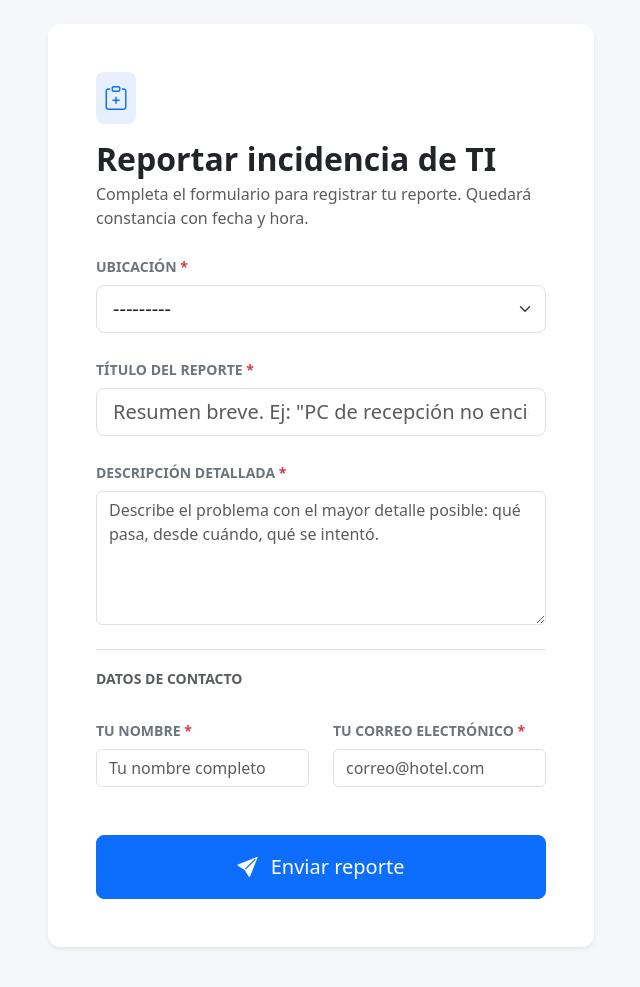
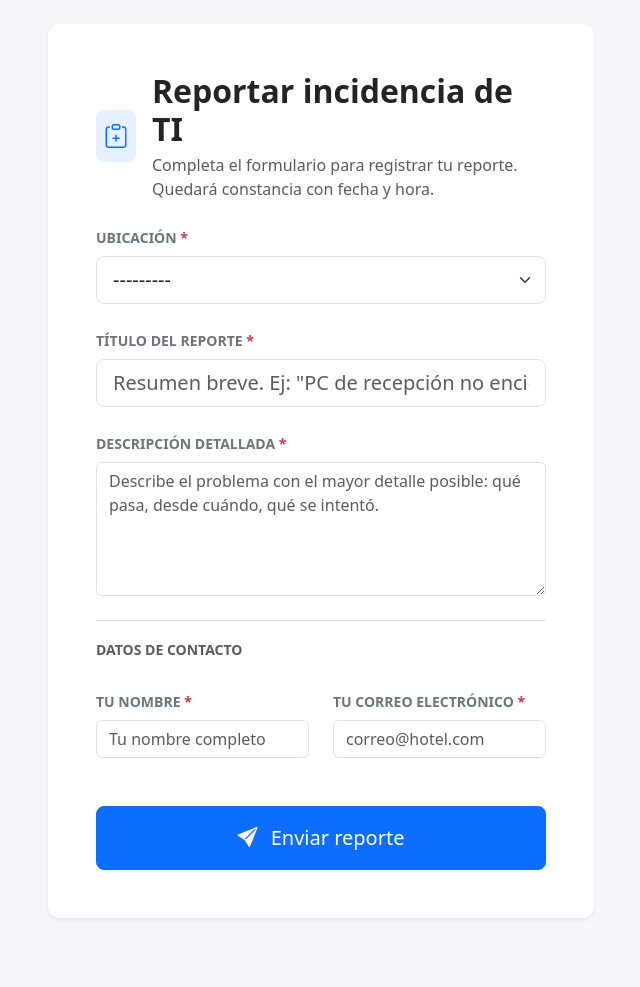
Before and after one commit to ITCRC1/hoteltickets, a Django app: page / in a window 1280 px wide. Shown: the part 56-1043 px from the top of the page, without its empty margins (319-959 px from the left). Run offline with Django 5.2, Linux system fonts and the light colour scheme; data that the repository does not hold is empty.

Commit message:
Fix anymail package name; adjust ticket header

```diff
--- a/requirements.txt
+++ b/requirements.txt
@@ -4,4 +4,4 @@ psycopg2-binary==2.9.9
 gunicorn==22.0.0
 whitenoise==6.6.0
 requests>=2.31.0
-anymail[brevo]==12.0.0
+django-anymail[brevo]==12.0.0
--- a/templates/tickets/ticket_publico.html
+++ b/templates/tickets/ticket_publico.html
@@ -6,12 +6,14 @@
     <div class="col-lg-7 col-xl-6">
         <div class="card shadow-sm">
             <div class="card-body p-4 p-md-5">
-                <div class="mb-4">
-                    <div class="d-inline-flex align-items-center justify-content-center bg-primary bg-opacity-10 rounded-3 p-2 mb-3">
+                <div class="d-flex align-items-center gap-3 mb-4">
+                    <div class="d-inline-flex align-items-center justify-content-center bg-primary bg-opacity-10 rounded-3 p-2">
                         <i class="bi bi-clipboard-plus text-primary fs-4"></i>
                     </div>
-                    <h2 class="fw-bold mb-1">Reportar incidencia de TI</h2>
-                    <p class="text-muted mb-0">Completa el formulario para registrar tu reporte. Quedará constancia con fecha y hora.</p>
+                    <div>
+                        <h2 class="fw-bold mb-1">Reportar incidencia de TI</h2>
+                        <p class="text-muted mb-0">Completa el formulario para registrar tu reporte. Quedará constancia con fecha y hora.</p>
+                    </div>
                 </div>
 
                 <form method="post" novalidate>
```
